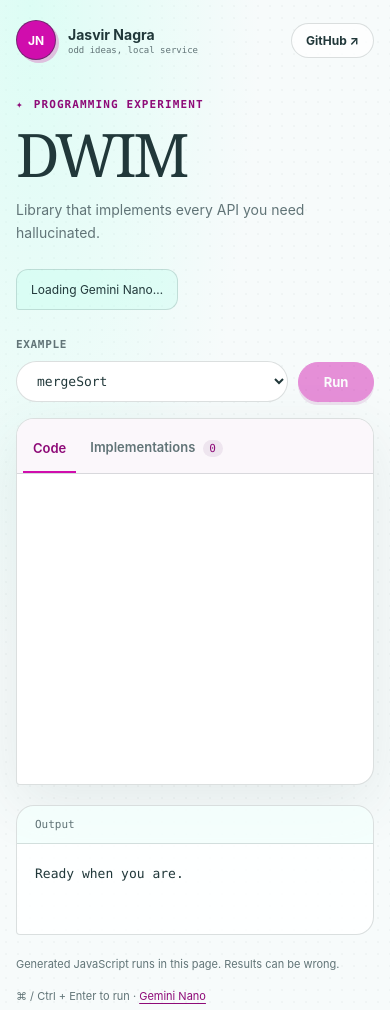
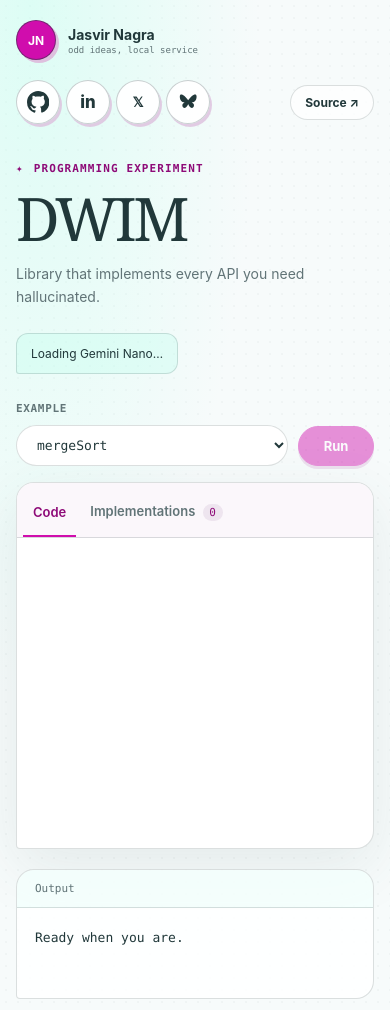
Before and after one commit to jasvir/dwim, a website: page demo/index.html in a window 390 px wide. Shown: the top 1010 px of the page. Drawn offline with Linux system fonts and the light colour scheme; files whose address does not match are found by name.

Commit message:
Match the demo navigation to the homepage

```diff
--- a/demo/build.js
+++ b/demo/build.js
@@ -11,6 +11,7 @@ export async function buildDemo(output = join(root, 'dist')) {
     ['demo/runner.js', 'demo/runner.js'],
     ['index.js', 'index.js'],
     ['LICENSE', 'LICENSE'],
+    ['THIRD_PARTY_NOTICES.txt', 'THIRD_PARTY_NOTICES.txt'],
     ['node_modules/acorn/dist/acorn.mjs', 'vendor/acorn.mjs'],
     ['node_modules/acorn/LICENSE', 'vendor/ACORN-LICENSE'],
   ];
--- a/demo/index.html
+++ b/demo/index.html
@@ -31,12 +31,18 @@
     }
     .page { max-width: 1000px; padding: 24px 24px 32px; margin: auto; }
     a { color: var(--accent); text-underline-offset: 3px; }
-    .masthead { display: flex; align-items: center; justify-content: space-between; gap: 20px; margin-bottom: 44px; }
+    .masthead { display: flex; flex-wrap: wrap; align-items: center; justify-content: space-between; gap: 20px; margin-bottom: 44px; }
+    .masthead-links { display: flex; align-items: center; gap: 16px; }
+    .social-badges { display: flex; gap: .55rem; }
+    .social-badges a { display: grid; place-items: center; width: 2.75rem; height: 2.75rem; flex: 0 0 auto; border: 1px solid rgba(33, 56, 58, .24); border-radius: 50%; color: var(--ink); background: rgba(255, 255, 255, .94); box-shadow: 2px 3px 0 rgba(222, 192, 222, .8); font-size: .85rem; font-weight: 800; text-decoration: none; transition: transform .16s, border-color .16s, background .16s; }
+    .social-badges svg { width: 1.4rem; height: 1.4rem; }
+    .social-badges a[aria-label="LinkedIn"] { font-size: 1.05rem; }
+    .social-badges a:hover { border-color: var(--magenta); background: var(--lavender); transform: translateY(-2px) rotate(-3deg); }
     .home { display: inline-flex; align-items: center; gap: 12px; color: var(--ink); text-decoration: none; }
     .monogram { display: grid; place-items: center; width: 40px; height: 40px; flex-shrink: 0; border: 1px solid rgba(33, 56, 58, .5); border-radius: 50%; background: var(--magenta); color: white; box-shadow: 3px 3px 0 var(--lavender); font-size: 12px; font-weight: 750; }
     .home strong { display: block; font-size: 14px; font-weight: 650; }
     .home small { display: block; margin-top: 2px; color: var(--muted); font: 10px var(--mono); }
-    .repo { border: 1px solid var(--line); border-radius: 999px; padding: 9px 14px; background: rgba(255, 255, 255, .75); color: var(--ink); font-size: 12px; font-weight: 650; text-decoration: none; }
+    .repo { border: 1px solid var(--line); border-radius: 999px; padding: 9px 14px; background: rgba(255, 255, 255, .75); color: var(--ink); font-size: 12px; font-weight: 650; text-decoration: none; white-space: nowrap; }
     header { margin-bottom: 24px; }
     .eyebrow { margin: 0 0 10px; color: var(--accent); font: 600 11px/1.6 var(--mono); letter-spacing: .1em; text-transform: uppercase; }
     .eyebrow::before { content: '✦'; margin-right: 10px; }
@@ -85,6 +91,8 @@
     @media (max-width: 560px) {
       .page { padding: 20px 16px 28px; }
       .masthead { margin-bottom: 36px; }
+      .masthead-links { width: 100%; justify-content: space-between; gap: 8px; }
+      .social-badges { gap: 6px; }
       .home small { font-size: 9px; }
       .tag { font-size: 14px; }
       .toolbar { flex-wrap: wrap; gap: 10px; }
@@ -96,7 +104,7 @@
       textarea, #implementations-panel { padding: 18px; }
       #markdown-preview { margin-inline: 16px; padding: 18px; }
     }
-    @media (prefers-reduced-motion: reduce) { #run { transition: none; } }
+    @media (prefers-reduced-motion: reduce) { #run, .social-badges a { transition: none; } }
   </style>
 </head>
 <body>
@@ -106,7 +114,20 @@
       <span class="monogram" aria-hidden="true">JN</span>
       <span><strong>Jasvir Nagra</strong><small>odd ideas, local service</small></span>
     </a>
-    <a class="repo" href="https://github.com/jasvir/dwim">GitHub ↗</a>
+    <div class="masthead-links">
+      <div class="social-badges" role="group" aria-label="Social profiles">
+        <a href="https://github.com/jasvir" target="_blank" rel="noreferrer" aria-label="GitHub" title="GitHub">
+          <!-- Official Primer Octicons mark-github-16; see THIRD_PARTY_NOTICES.txt. -->
+          <svg viewBox="0 0 16 16" aria-hidden="true" focusable="false" fill="currentColor"><path d="M6.766 11.328c-2.063-.25-3.516-1.734-3.516-3.656 0-.781.281-1.625.75-2.188-.203-.515-.172-1.609.063-2.062.625-.078 1.468.25 1.968.703.594-.187 1.219-.281 1.985-.281.765 0 1.39.094 1.953.265.484-.437 1.344-.765 1.969-.687.218.422.25 1.515.046 2.047.5.593.766 1.39.766 2.203 0 1.922-1.453 3.375-3.547 3.64.531.344.89 1.094.89 1.954v1.625c0 .468.391.734.86.547C13.781 14.359 16 11.53 16 8.03 16 3.61 12.406 0 7.984 0 3.563 0 0 3.61 0 8.031a7.88 7.88 0 0 0 5.172 7.422c.422.156.828-.125.828-.547v-1.25c-.219.094-.5.156-.75.156-1.031 0-1.64-.562-2.078-1.609-.172-.422-.36-.672-.719-.719-.187-.015-.25-.093-.25-.187 0-.188.313-.328.625-.328.453 0 .844.281 1.25.86.313.452.64.655 1.031.655s.641-.14 1-.5c.266-.265.47-.5.657-.656"/></svg>
+        </a>
+        <a href="https://www.linkedin.com/in/jasvirnagra/" target="_blank" rel="noreferrer" aria-label="LinkedIn" title="LinkedIn"><span aria-hidden="true">in</span></a>
+        <a href="https://x.com/jasvir" target="_blank" rel="noreferrer" aria-label="X" title="X"><span aria-hidden="true">𝕏</span></a>
+        <a href="https://bsky.app/profile/jasvir.bsky.social" target="_blank" rel="noreferrer" aria-label="Bluesky" title="Bluesky">
+          <svg viewBox="0 0 24 24" aria-hidden="true" focusable="false"><path d="M12 10C9 5 3 1 3 6c0 5 3 7 7 6-6 0-5 7-1 6 2-1 3-4 3-4s1 3 3 4c4 1 5-6-1-6 4 1 7-1 7-6 0-5-6-1-9 4Z" fill="currentColor"/></svg>
+        </a>
+      </div>
+      <a class="repo" href="https://github.com/jasvir/dwim">Source ↗</a>
+    </div>
   </nav>
   <header>
     <p class="eyebrow">Programming experiment</p>
```
Also changed, not shown: THIRD_PARTY_NOTICES.txt (added, +25 -0 lines), test/demo.test.js (+1 -1 lines).
